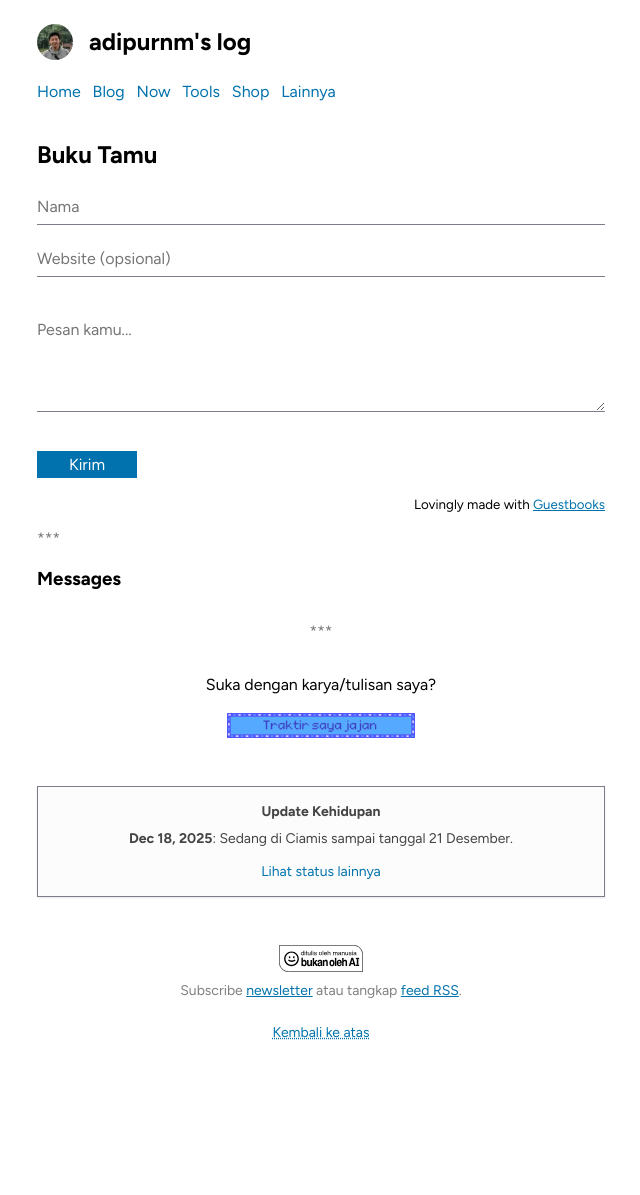
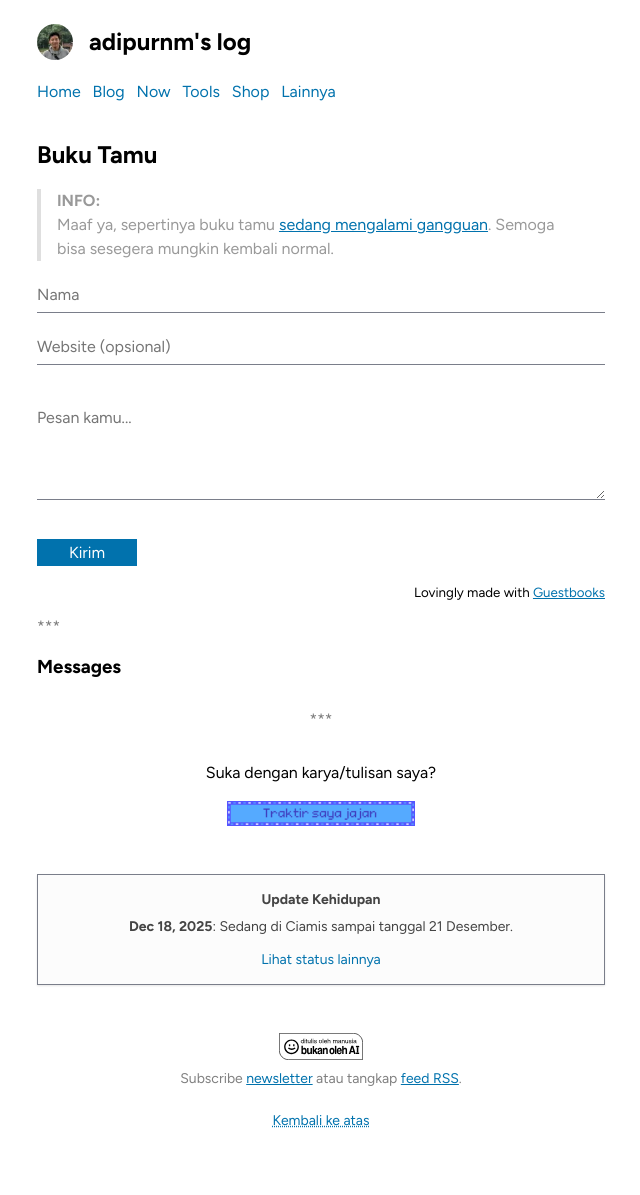
Before and after one commit to adiprnm/weblog, a Jekyll site: the page built from guestbook.md, in a window 1280 px wide. Shown: the whole page, without its empty margins (319-959 px from the left). Built offline with Jekyll 4.4.1, drawn with Linux system fonts in a browser that asks for light colours; a script that is not in the unit is left out; before the commit the page ends 1107 px from its top, so only the background shows below that.

Commit message:
Rename to guestbook.md and add some info about the feature availability

```diff
--- a/guestbook.html
+++ b/guestbook.md
@@ -5,6 +5,8 @@ permalink: /buku-tamu
 reply_to_email: none
 ---
 
+> **INFO:**<br>
+> Maaf ya, sepertinya buku tamu [sedang mengalami gangguan](https://meadow.cafe/vomits/0008-azure-disabled-my-account-trip-to-the-cabin/){: target="_blank" }. Semoga bisa sesegera mungkin kembali normal.
 
 <script async src="https://guestbooks.meadow.cafe/resources/js/embed_script/724/script.js"></script>
 <div id="guestbooks___guestbook-form-container">
```
